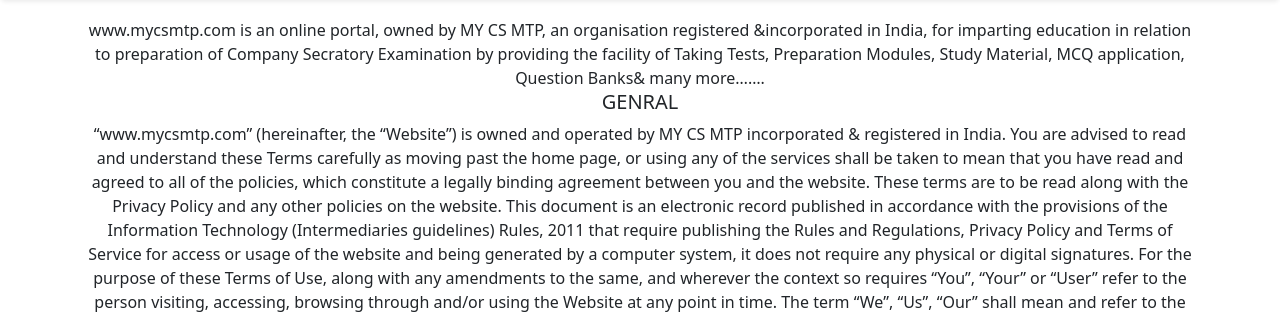
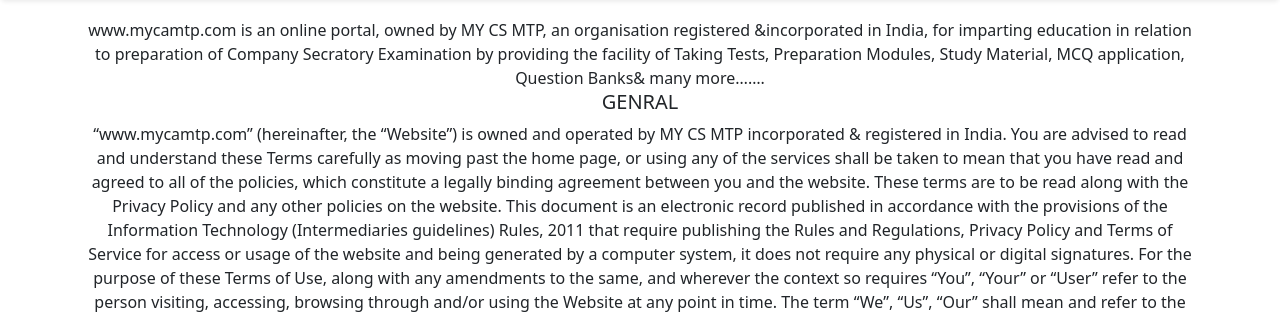
Before and after one commit to Harshit403/mycamtp, a CodeIgniter 4 app: template app/Views/student/terms_and_condition.php in a window 1280 px wide. Shown: the part 78-394 px from the top of the page. Run offline with PHP 8.4 and a stand-in for CodeIgniter, Linux system fonts and the light colour scheme; the template is opened without the code that fills it, so the values that code supplies are empty; some libraries are stand-ins or nearby versions.

Commit message:
Update terms_and_condition.php

```diff
--- a/app/Views/student/terms_and_condition.php
+++ b/app/Views/student/terms_and_condition.php
@@ -9,9 +9,9 @@
     <div class="row pb-3" style="min-height:50vh !important">
         <div class="col-md-12 text-center">
 
-www.mycsmtp.com is an online portal, owned by MY CS MTP, an organisation registered &incorporated in India, for imparting education in relation to preparation of Company Secratory Examination by providing the facility of Taking Tests, Preparation Modules, Study Material, MCQ application, Question Banks& many more…….
+www.mycamtp.com is an online portal, owned by MY CS MTP, an organisation registered &incorporated in India, for imparting education in relation to preparation of Company Secratory Examination by providing the facility of Taking Tests, Preparation Modules, Study Material, MCQ application, Question Banks& many more…….
 <h5>GENRAL</h4>
-“www.mycsmtp.com” (hereinafter, the “Website”) is owned and operated by MY CS MTP incorporated & registered in India.
+“www.mycamtp.com” (hereinafter, the “Website”) is owned and operated by MY CS MTP incorporated & registered in India.
 You are advised to read and understand these Terms carefully as moving past the home page, or using any of the services shall be taken to mean that you have read and agreed to all of the policies, which constitute a legally binding agreement between you and the website. These terms are to be read along with the Privacy Policy and any other policies on the website.
 This document is an electronic record published in accordance with the provisions of the Information Technology (Intermediaries guidelines) Rules, 2011 that require publishing the Rules and Regulations, Privacy Policy and Terms of Service for access or usage of the website and being generated by a computer system, it does not require any physical or digital signatures.
 For the purpose of these Terms of Use, along with any amendments to the same, and wherever the context so requires “You”, “Your” or “User” refer to the person visiting, accessing, browsing through and/or using the Website at any point in time. The term “We”, “Us”, “Our” shall mean and refer to the website and/or the MY CS MTP, depending on the context.
```
